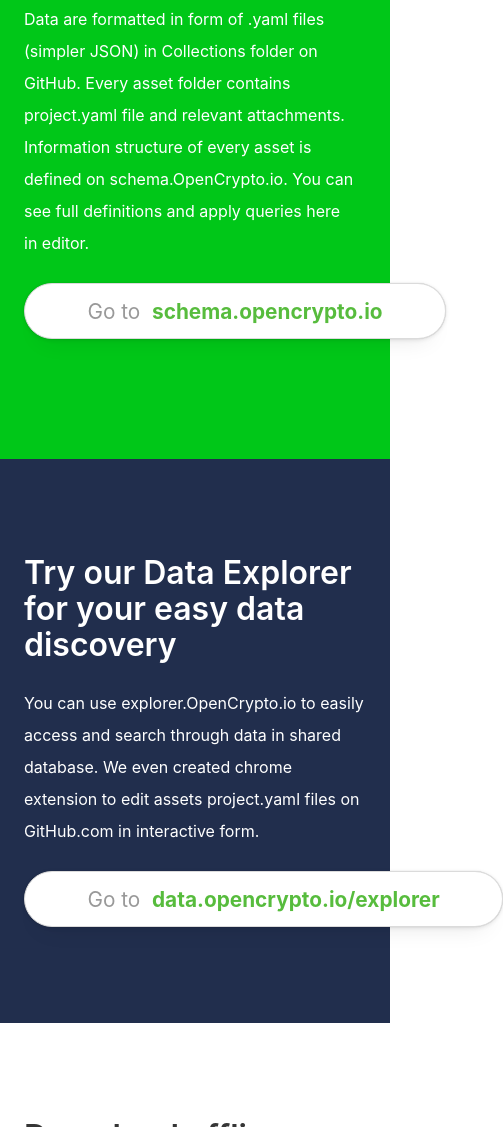
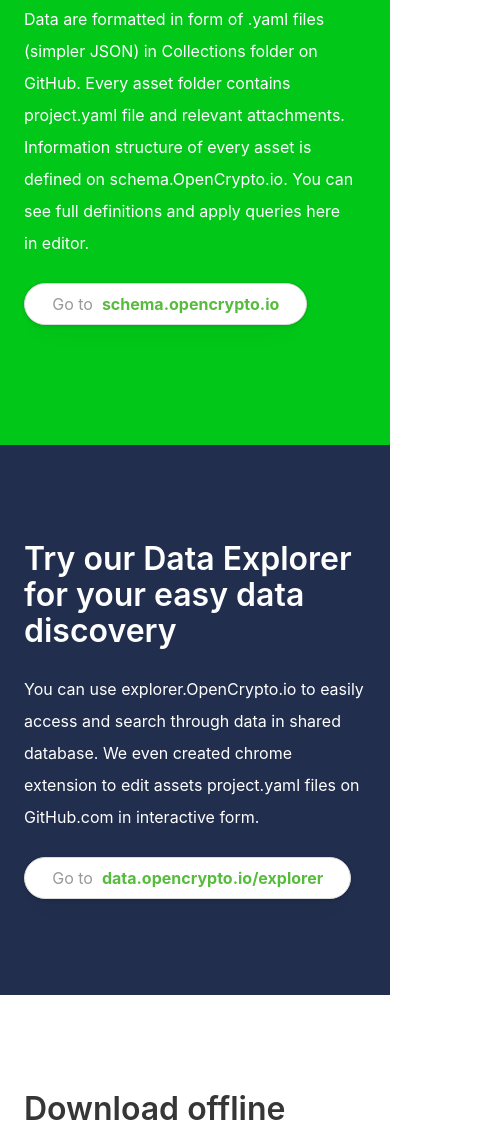
Before and after one commit to opencrypto-io/data-web, a website built with Parcel: page index.html in a window 390 px wide. Shown: the part 2842-3969 px from the top of the page, 503 px wide, since content can reach past the window. Built offline with nearby package versions, Linux system fonts and the light colour scheme; a script that the page names is missing.

Commit message:
Misc layout fixes

```diff
--- a/index.html
+++ b/index.html
@@ -115,7 +115,8 @@
                   Data are formatted in form of .yaml files (simpler JSON) in Collections folder on GitHub. Every asset folder contains project.yaml file and relevant attachments.
                   <br>Information structure of every asset is defined on schema.OpenCrypto.io. You can see full definitions and apply queries here in editor.
                 </p>
-                <button class="button oc-button">Go to &nbsp;<b class="green"> schema.opencrypto.io</b></button>
+                <button class="button oc-button is-hidden-mobile" href="https://schema.opencrypto.io">Go to &nbsp;<b class="green"> schema.opencrypto.io</b></button>
+                <button class="button oc-button-small is-hidden-tablet" href="https://schema.opencrypto.io">Go to &nbsp;<b class="green"> schema.opencrypto.io</b></button>
               </div>
               <div class="column is-6">
                 <div id="data-sample"></div>
@@ -134,7 +135,8 @@
                 <p class="title">Try our Data Explorer for your easy data discovery</p>
                 <p class="content">
                   You can use explorer.OpenCrypto.io to easily access and search through data in shared database. We even created chrome extension to edit assets project.yaml files on GitHub.com in interactive form.                </p>
-                <button class="button oc-button" href="https://data.opencrypto.io/explorer">Go to &nbsp;<b class="green"> data.opencrypto.io/explorer</b></button>
+                <button class="button oc-button is-hidden-mobile" href="https://data.opencrypto.io/explorer">Go to &nbsp;<b class="green"> data.opencrypto.io/explorer</b></button>
+                <button class="button oc-button-small is-hidden-tablet" href="https://data.opencrypto.io/explorer">Go to &nbsp;<b class="green"> data.opencrypto.io/explorer</b></button>
               </div>
             </div>
           </div>
--- a/style.css
+++ b/style.css
@@ -33,6 +33,16 @@
   font-size: 1.3em; padding: 0 3em;
   height: 56px;
   border-radius: 28px;
+  background-color: #FFFFFF;
+  box-shadow: 0 0 1px 0 rgba(0,0,0,0.2), 0 1px 4px 0 rgba(0,0,0,0.1), 0 16px 24px -16px rgba(0,0,0,0.1);
+  color: #999999;
+}
+
+button.oc-button-small {
+  font-size: 1em;
+  padding: 0 1.7em;
+  height: 42px;
+  border-radius: 25px;
   background-color: #FFFFFF;
   box-shadow: 0 0 1px 0 rgba(0,0,0,0.2), 0 1px 4px 0 rgba(0,0,0,0.1), 0 16px 24px -16px rgba(0,0,0,0.1);
   color: #999999;
@@ -183,7 +193,6 @@
   display: inline-block;
 }
 .community-part {
-  clear: both;
   padding-bottom: 2em;
 }
 .community-desc {
```
Also changed, not shown: dist/index.html, 1 other file.
